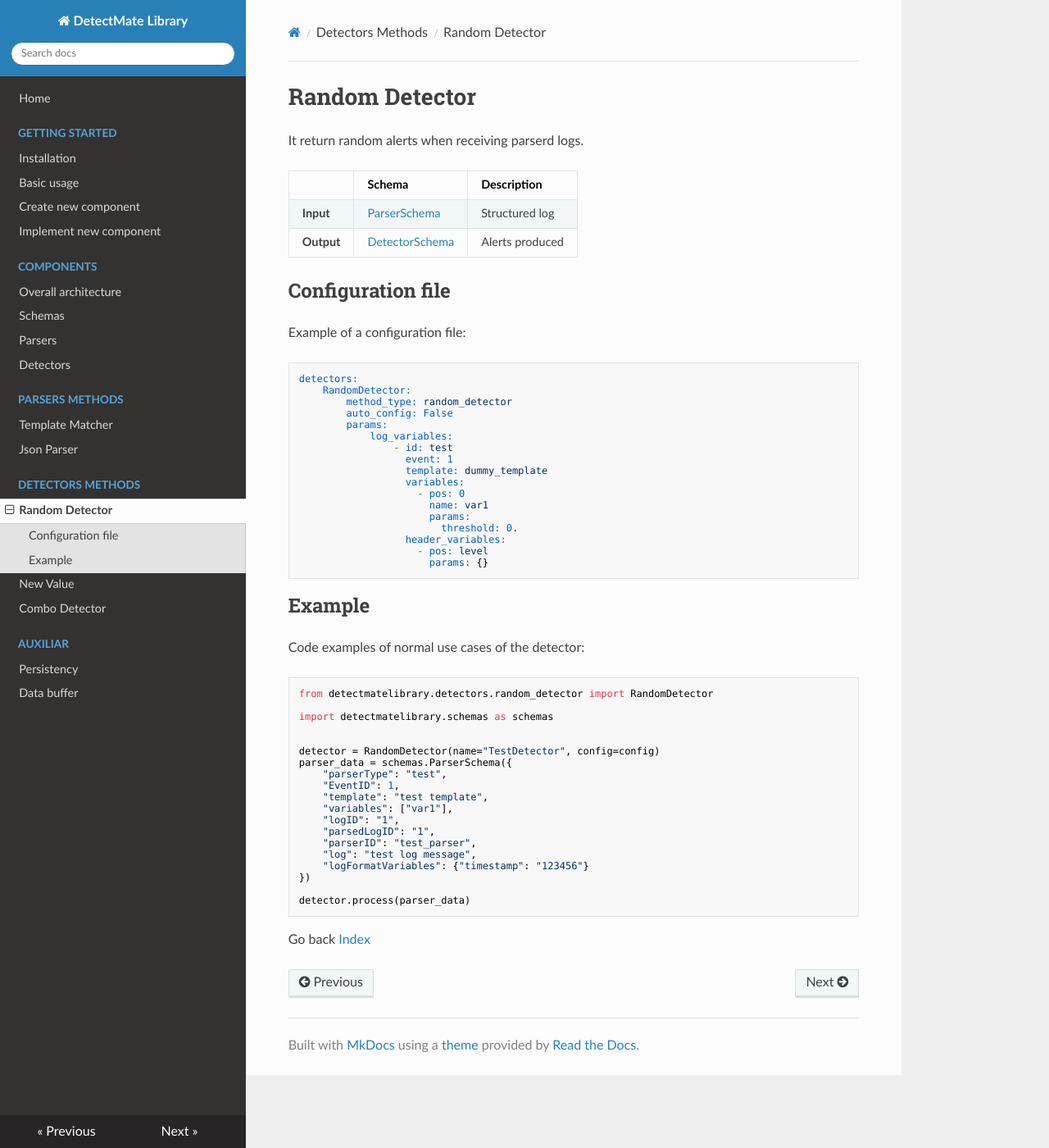
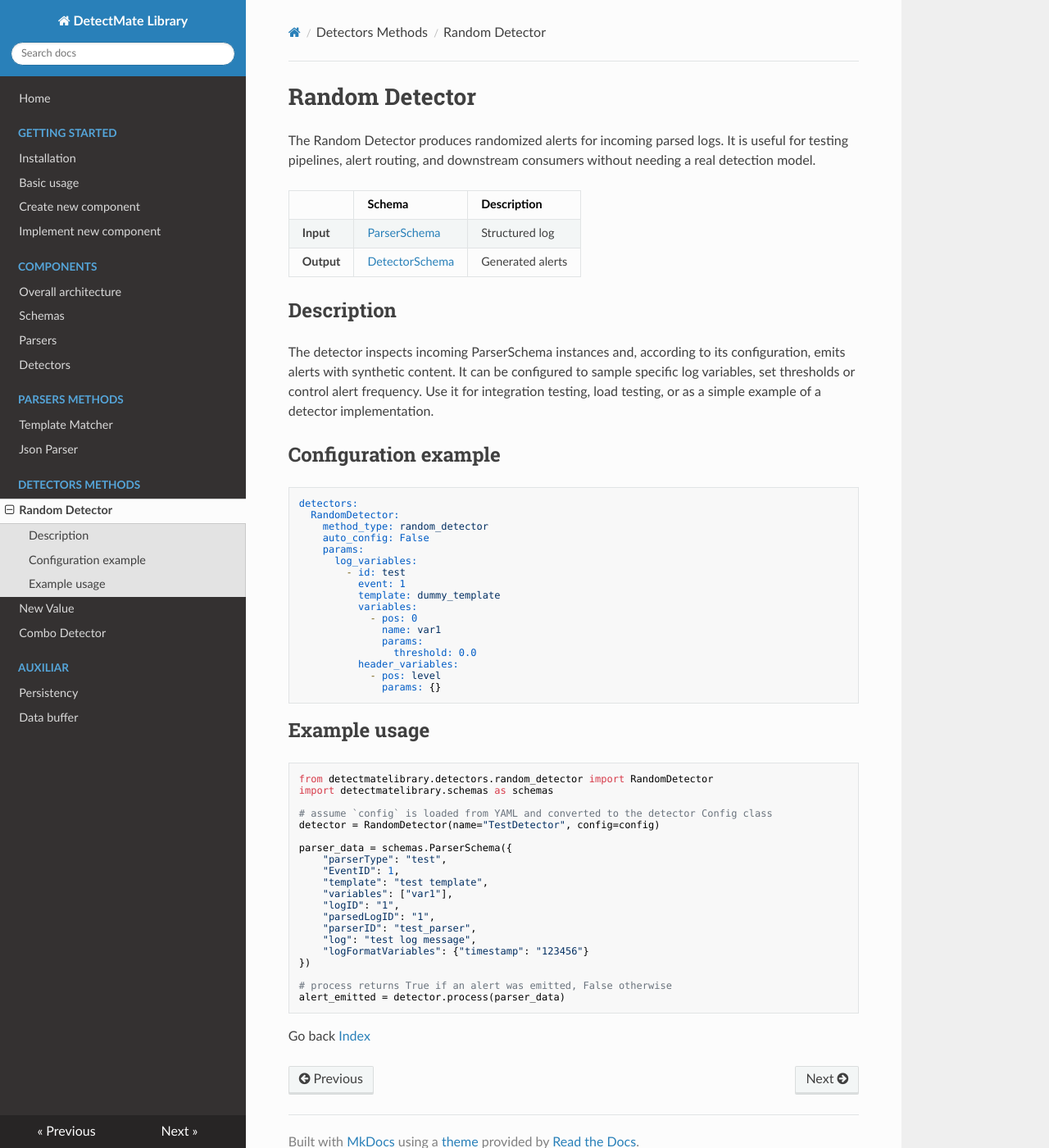
Before and after one commit to ait-detectmate/DetectMateLibrary, an MkDocs documentation site: the page built from docs/detectors/random_detector.md, in a window 1280 px wide and 1400 px high. Shown: the whole window at 82% size. Built offline with MkDocs 1.6.1, drawn with Linux system fonts in a browser that asks for light colours; nearby versions of some CDN libraries.

Commit message:
update documentation detectors

````diff
--- a/docs/detectors/random_detector.md
+++ b/docs/detectors/random_detector.md
@@ -1,48 +1,47 @@
 # Random Detector
 
-It return random alerts when receiving parserd logs.
+The Random Detector produces randomized alerts for incoming parsed logs. It is useful for testing pipelines, alert routing, and downstream consumers without needing a real detection model.
 
 |            | Schema                 | Description        |
 |------------|------------------------|--------------------|
-| **Input**  | [ParserSchema](../schemas.md)| Structured log  |
-| **Output** | [DetectorSchema](../schemas.md) | Alerts produced |
+| **Input**  | [ParserSchema](../schemas.md) | Structured log  |
+| **Output** | [DetectorSchema](../schemas.md) | Generated alerts |
 
+## Description
 
-## Configuration file
+The detector inspects incoming ParserSchema instances and, according to its configuration, emits alerts with synthetic content. It can be configured to sample specific log variables, set thresholds or control alert frequency. Use it for integration testing, load testing, or as a simple example of a detector implementation.
 
-Example of a configuration file:
+## Configuration example
 
 ```yaml
 detectors:
-    RandomDetector:
-        method_type: random_detector
-        auto_config: False
-        params:
-            log_variables:
-                - id: test
-                  event: 1
-                  template: dummy_template
-                  variables:
-                    - pos: 0
-                      name: var1
-                      params:
-                        threshold: 0.
-                  header_variables:
-                    - pos: level
-                      params: {}
+  RandomDetector:
+    method_type: random_detector
+    auto_config: False
+    params:
+      log_variables:
+        - id: test
+          event: 1
+          template: dummy_template
+          variables:
+            - pos: 0
+              name: var1
+              params:
+                threshold: 0.0
+          header_variables:
+            - pos: level
+              params: {}
 ```
 
-## Example
-
-Code examples of normal use cases of the detector:
+## Example usage
 
 ```python
 from detectmatelibrary.detectors.random_detector import RandomDetector
-
 import detectmatelibrary.schemas as schemas
 
+# assume `config` is loaded from YAML and converted to the detector Config class
+detector = RandomDetector(name="TestDetector", config=config)
 
-detector = RandomDetector(name="TestDetector", config=config)
 parser_data = schemas.ParserSchema({
     "parserType": "test",
     "EventID": 1,
@@ -55,7 +54,8 @@ parser_data = schemas.ParserSchema({
     "logFormatVariables": {"timestamp": "123456"}
 })
 
-detector.process(parser_data)
+# process returns True if an alert was emitted, False otherwise
+alert_emitted = detector.process(parser_data)
 ```
 
 Go back [Index](../index.md)
````
Also changed, not shown: docs/detectors/combo.md (+58 -0 lines), docs/detectors/new_value.md (+62 -0 lines).
